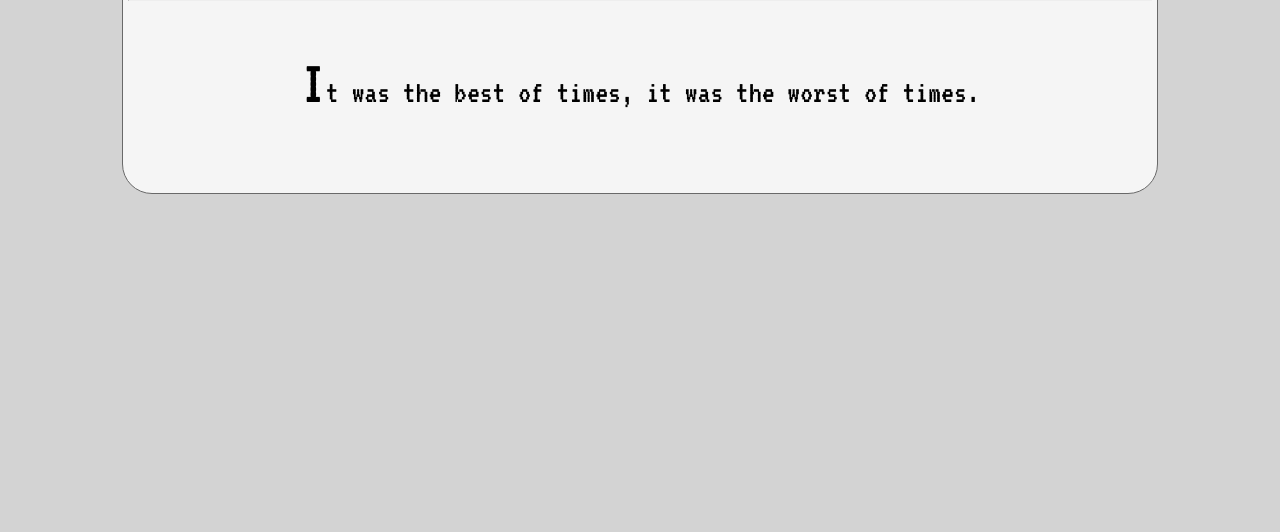
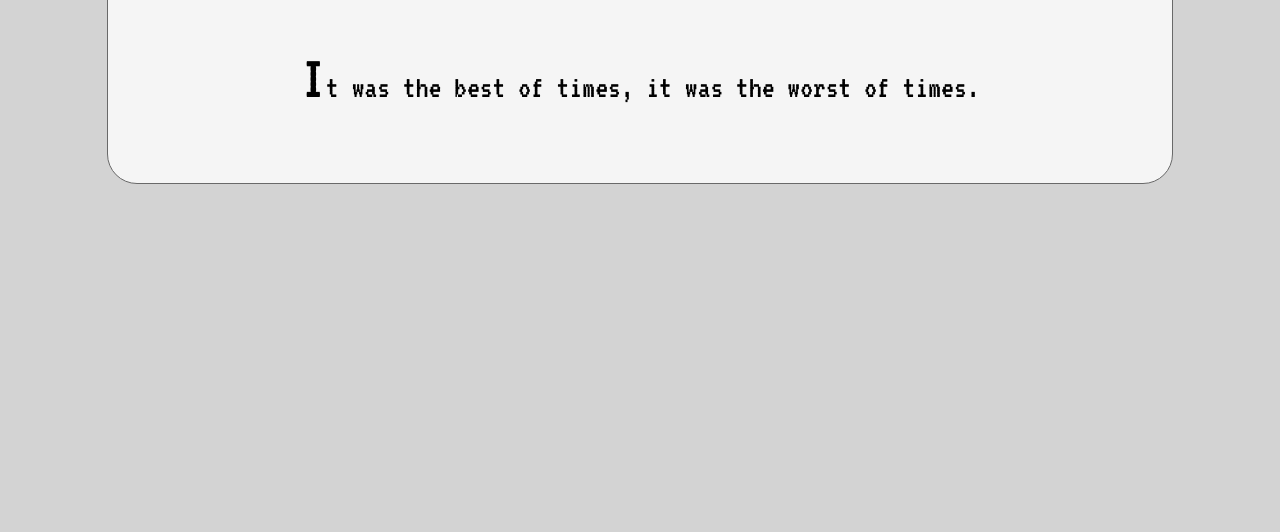
Before and after one commit to danielduffield/typing-test, a website: page index.html in a window 1280 px wide. Shown: the part 268-800 px from the top of the page. Drawn offline with Linux system fonts and the light colour scheme.

Commit message:
Made final adjustments to test text padding. #11

```diff
--- a/styles.css
+++ b/styles.css
@@ -18,7 +18,7 @@
   border: 1px solid dimgrey;
   border-radius: 30px;
   min-width: 650px;
-  padding: 5px;
+  padding: 0 20px;
 }
 
 #container.container-results {
```
